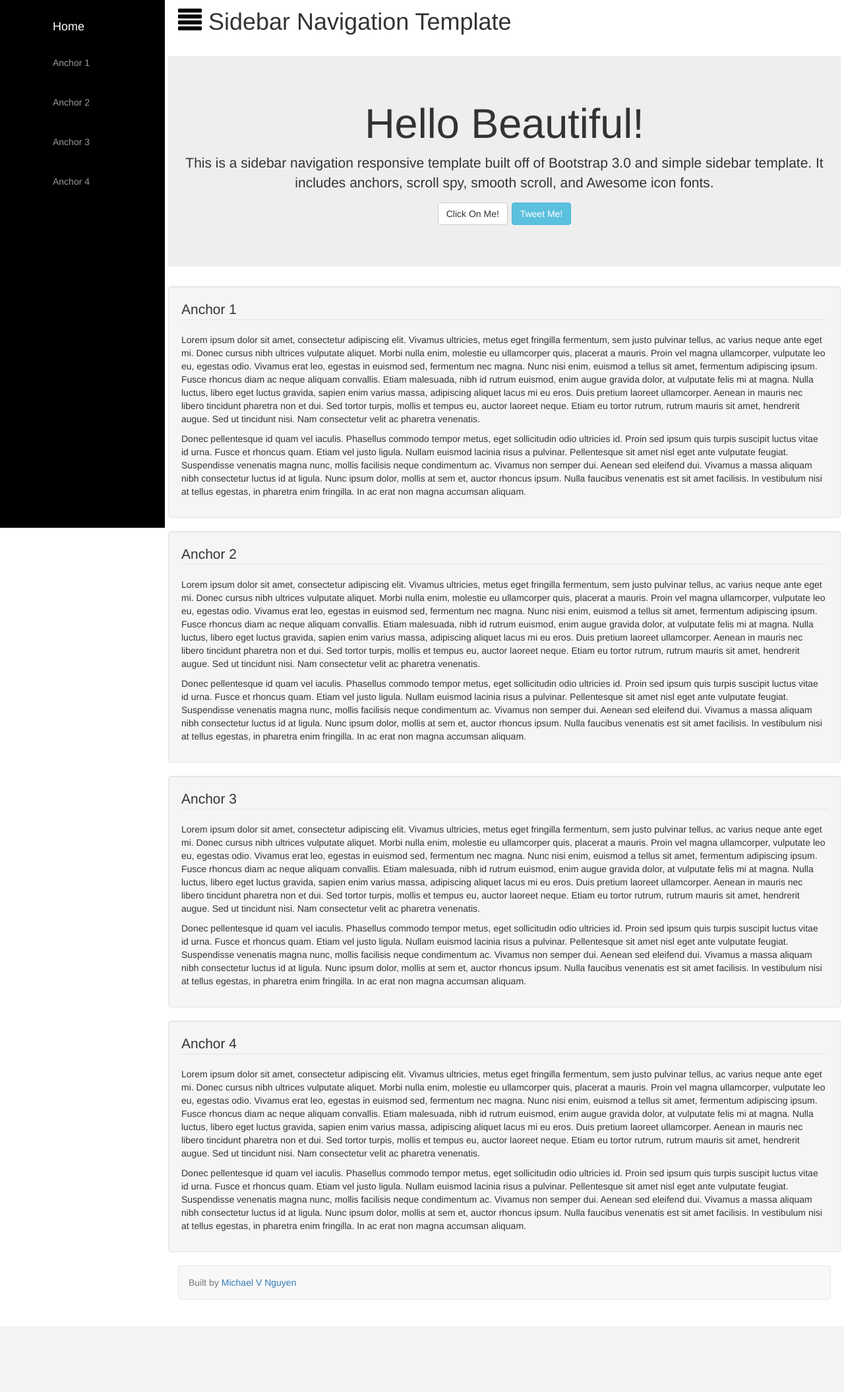
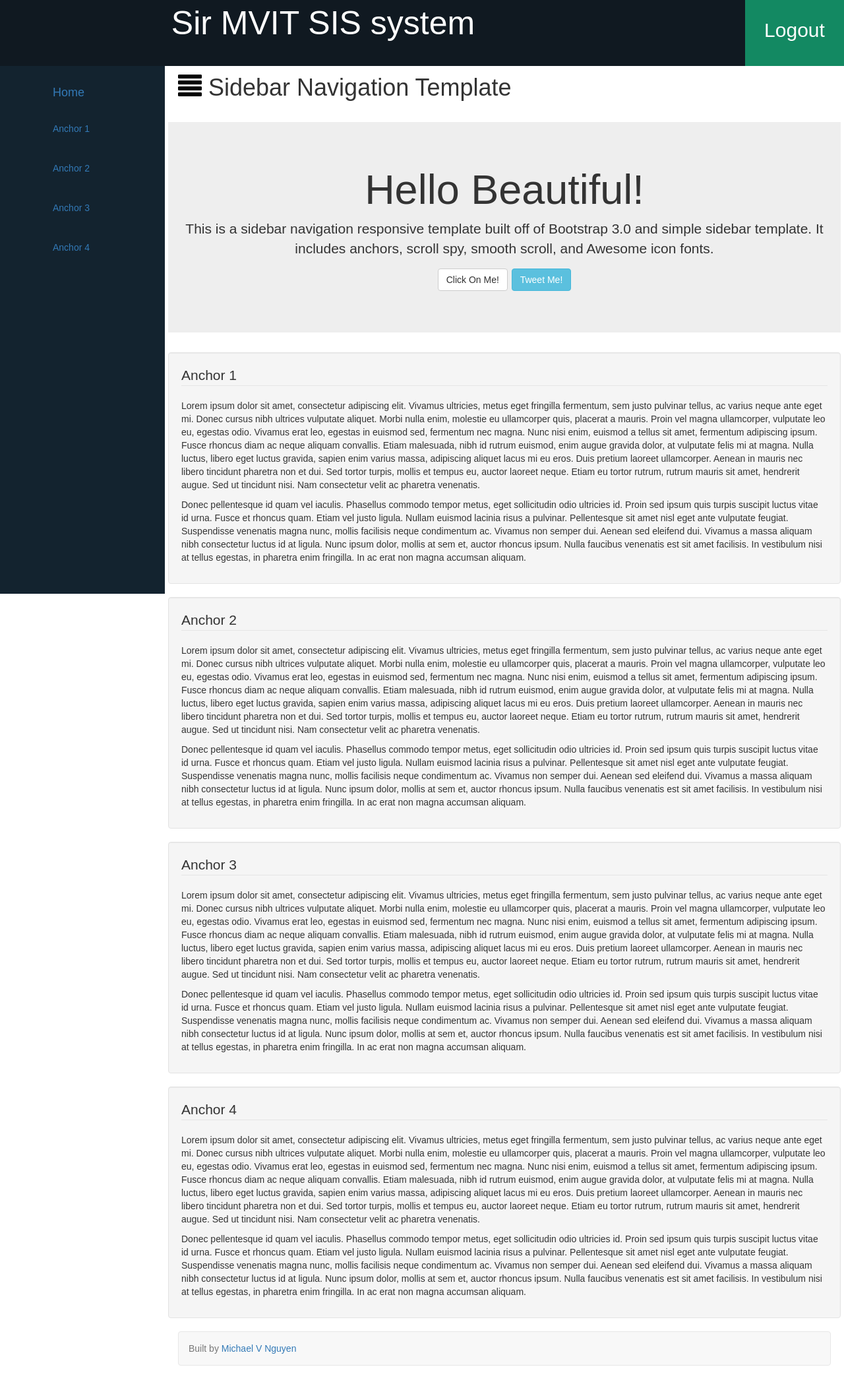
Before and after one commit to SirMvit-sis/SIS-SirMvit, a PHP site: page /login-system/dashboard.php in a window 1280 px wide. Shown: the whole page at 66% size. Before the commit the page ends 1952 px from the top, so only its background shows below. Run offline with PHP 8.4, Linux system fonts and the light colour scheme; some libraries are stand-ins or nearby versions.

Commit message:
modified header , background color

```diff
--- a/css/dd.css
+++ b/css/dd.css
@@ -7,7 +7,7 @@
   margin-left: -250px;
   left: 250px;
   width: 250px;
-  background: #000;
+  background: #13232F;
   position: fixed;
   height: 100%;
   overflow-y: auto;
@@ -44,7 +44,7 @@
 }
 
 .sidebar-nav li a {
-  color: #999999;
+  color: #99999;
   display: block;
   text-decoration: none;
   padding-left: 60px;
@@ -78,7 +78,7 @@
 }
 
 .sidebar-nav > .sidebar-brand a {
-  color: #999999;
+  color: #99999;
 }
 
 .sidebar-nav > .sidebar-brand a:hover {
--- a/css/style.css
+++ b/css/style.css
@@ -7,7 +7,7 @@ html {
 }
 
 body {
-  background: #ffffff; /* #c1bdba */
+  background: #9da3ad; /* #c1bdba */
   font-family: 'Titillium Web', sans-serif;
 }
 
--- a/dashboard.php
+++ b/dashboard.php
@@ -1,6 +1,6 @@
 <?php
 session_start ();
-
+include ('header.php');
 /*if (! (isset($_SESSION['loggedin']) && $_SESSION['loggedin'] == true) ) {
 
 	header ( 'location:login.php' );
@@ -8,13 +8,14 @@ session_start ();
 
     include('libs/dbfunction.php');
 */?>
+
 <link href="//netdna.bootstrapcdn.com/bootstrap/3.1.0/css/bootstrap.min.css" rel="stylesheet" id="bootstrap-css">
 <script src="//netdna.bootstrapcdn.com/bootstrap/3.1.0/js/bootstrap.min.js"></script>
 <script src="//code.jquery.com/jquery-1.11.1.min.js"></script>
 <script src="https://cdnjs.cloudflare.com/ajax/libs/jquery/2.1.3/jquery.min.js"></script>
 <script src="https://cdnjs.cloudflare.com/ajax/libs/modernizr/2.8.3/modernizr.min.js" type="text/javascript"></script>
 
-<!------ Include the above in your HEAD tag ---------->
+<!--- Include the above in your HEAD tag ---------->
     <link href="css/dd.css" rel="stylesheet" type="text/css">
 <script type="text/javascript">
 	/*Menu-toggle*/
@@ -60,6 +61,8 @@ $(window).scroll(function() {
 		});
 }).scroll();
 </script>
+<div id="headerwrapper">
+<?php  include ('header.php'); ?>
     <div id="wrapper">
 
             <!-- Sidebar -->
@@ -148,3 +151,4 @@ $(window).scroll(function() {
             </div>
 
         </div>
+</div>
--- a/header.php
+++ b/header.php
@@ -1,18 +1,72 @@
-<!DOCTYPE HTML>
-<html>
-    <head>
-        <title><?php echo stripslashes($pageDetails["page_title"]); ?> - <?php echo SITE_NAME; ?> - www.mvitsis.org</title>
-        <meta http-equiv="content-type" content="text/html; charset=utf-8" />
-        <meta name="description" content="<?php echo stripslashes($pageDetails["meta_desc"]); ?>" />
-        <meta name="keywords" content="<?php echo stripslashes($pageDetails["meta_keywords"]); ?>" />
-        <link href='http://fonts.googleapis.com/css?family=Ubuntu+Condensed' rel='stylesheet' type='text/css'>
-        <script src="js/jquery.min.js"></script>
-        <noscript>
-        <link rel="stylesheet" href="css/skel-noscript.css" />
-        <link rel="stylesheet" href="css/style-vib.css" />
-        <link rel="stylesheet" href="css/style-desktop.css" />
-        </noscript>
-    </head>
-    <body>
-        <div id="main">
-            <div class="container">
+<div class="topnav" id="myHeader">
+  <a class="active" href="#logout">Logout</a>
+  <p>Sir MVIT SIS system</p>
+
+
+</div>
+<meta name="viewport" content="width=device-width, initial-scale=1">
+<style>
+body {
+  margin: 0;
+  font-family: Arial, Helvetica, sans-serif;
+}
+
+.topnav {
+  overflow: hidden;
+  background-color:  #101921;
+  height: 100px;
+
+}
+.topnav p
+{
+  font-size: 50px;
+  padding-right: 300px;
+
+
+  color: #ffffff;
+  text-align: center;
+}
+
+.topnav a {
+  float: left;
+  color: #f2f2f2;
+  text-align: center;
+  padding: 14px 16px;
+  text-decoration: none;
+  font-size: 17px;
+  height: 100px;
+  width:150px;
+  font-size:30px;
+  padding-top: 25px;
+}
+
+.topnav a:hover {
+  background-color: #ddd;
+  color: black;
+}
+
+.topnav a.active {
+  background-color: #138962;
+  color: white;
+  float: right;
+}
+.sticky {
+  position: fixed;
+  top: 0;
+  width: 100%;
+}
+</style>
+<script>
+window.onscroll = function() {myFunction()};
+
+var header = document.getElementById("myHeader");
+var sticky = header.offsetTop;
+
+function myFunction() {
+  if (window.pageYOffset >= sticky) {
+    header.classList.add("sticky");
+  } else {
+    header.classList.remove("sticky");
+  }
+}
+</script>
--- a/login.php
+++ b/login.php
@@ -31,3 +31,4 @@ else { // User exists
         header("location: error.php");
     }
 }
+?>
```
Also changed, not shown: index.php (+32 -1 lines), student-details.php (+8 -7 lines). Lines whose indentation alone changed are shown as unchanged.
